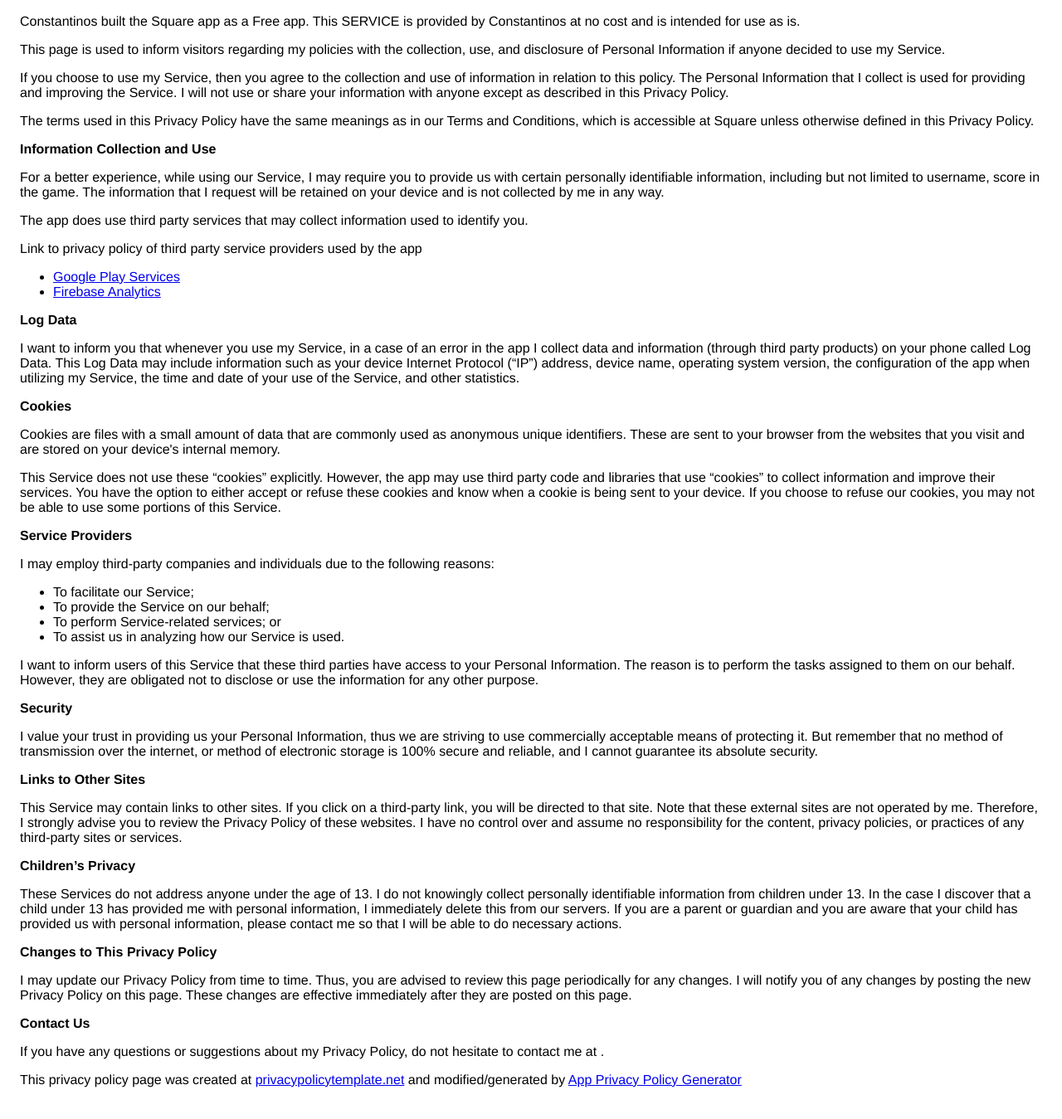
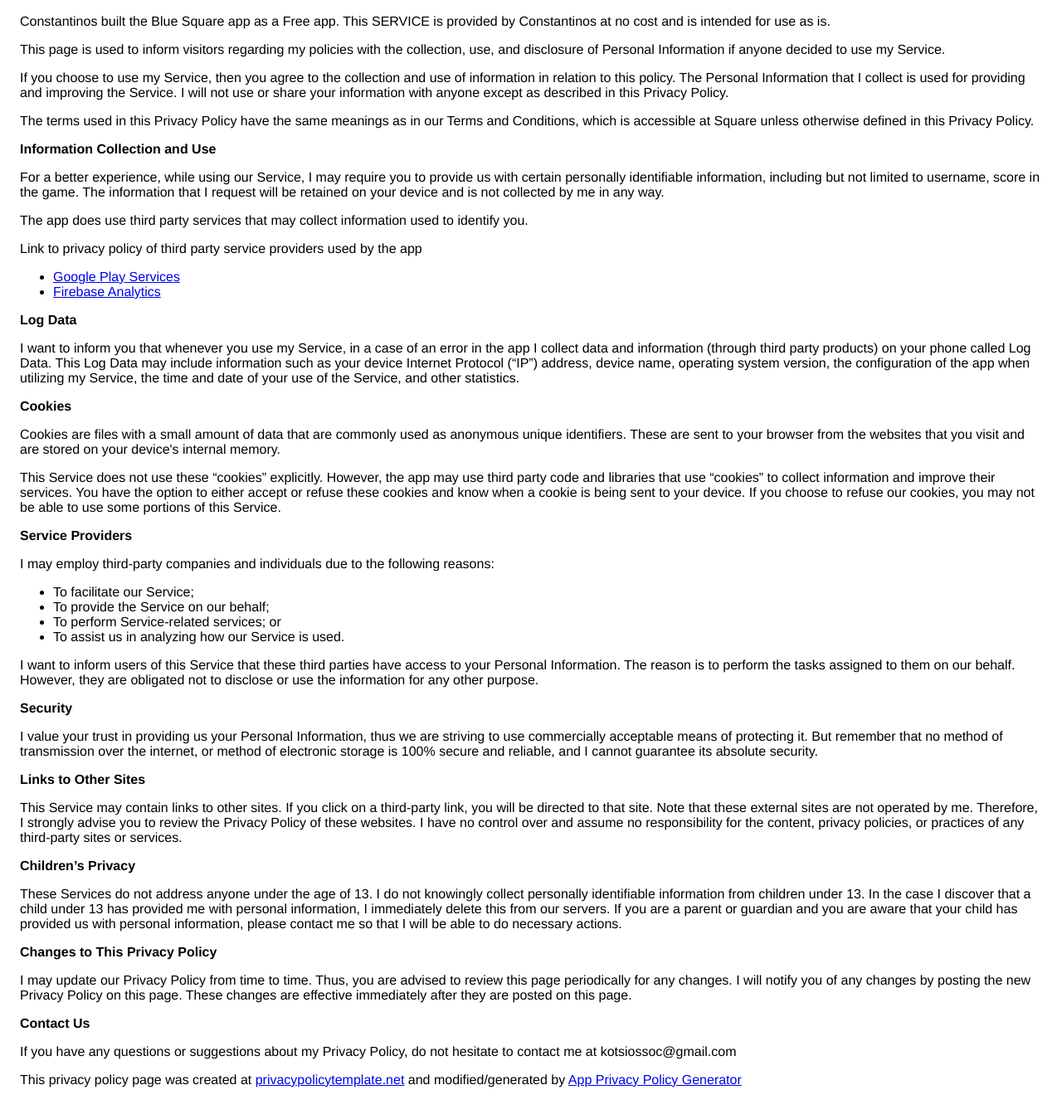
Before and after one commit to ConstantinosSocratous/squarepolicy, a plain HTML site: page index.html in a window 1280 px wide. Shown: the part 75-1424 px from the top of the page at 83% size. Drawn offline with Linux system fonts and the light colour scheme.

Commit message:
add email

```diff
--- a/index.html
+++ b/index.html
@@ -18,7 +18,7 @@
     </head>
     <body>
     <h2>Privacy Policy</h2> <p>
-                    Constantinos built the Square app as
+                    Constantinos built the Blue Square app as
                     a Free app. This SERVICE is provided by
                     Constantinos at no cost and is intended for
                     use as is.
@@ -122,7 +122,7 @@
                   </p> <p><strong>Contact Us</strong></p> <p>
                     If you have any questions or suggestions about
                     my Privacy Policy, do not hesitate to contact
-                    me at .
+                    me at kotsiossoc@gmail.com
                   </p> <p>
                     This privacy policy page was created at
                     <a href="https://privacypolicytemplate.net" target="_blank">privacypolicytemplate.net</a>
```
